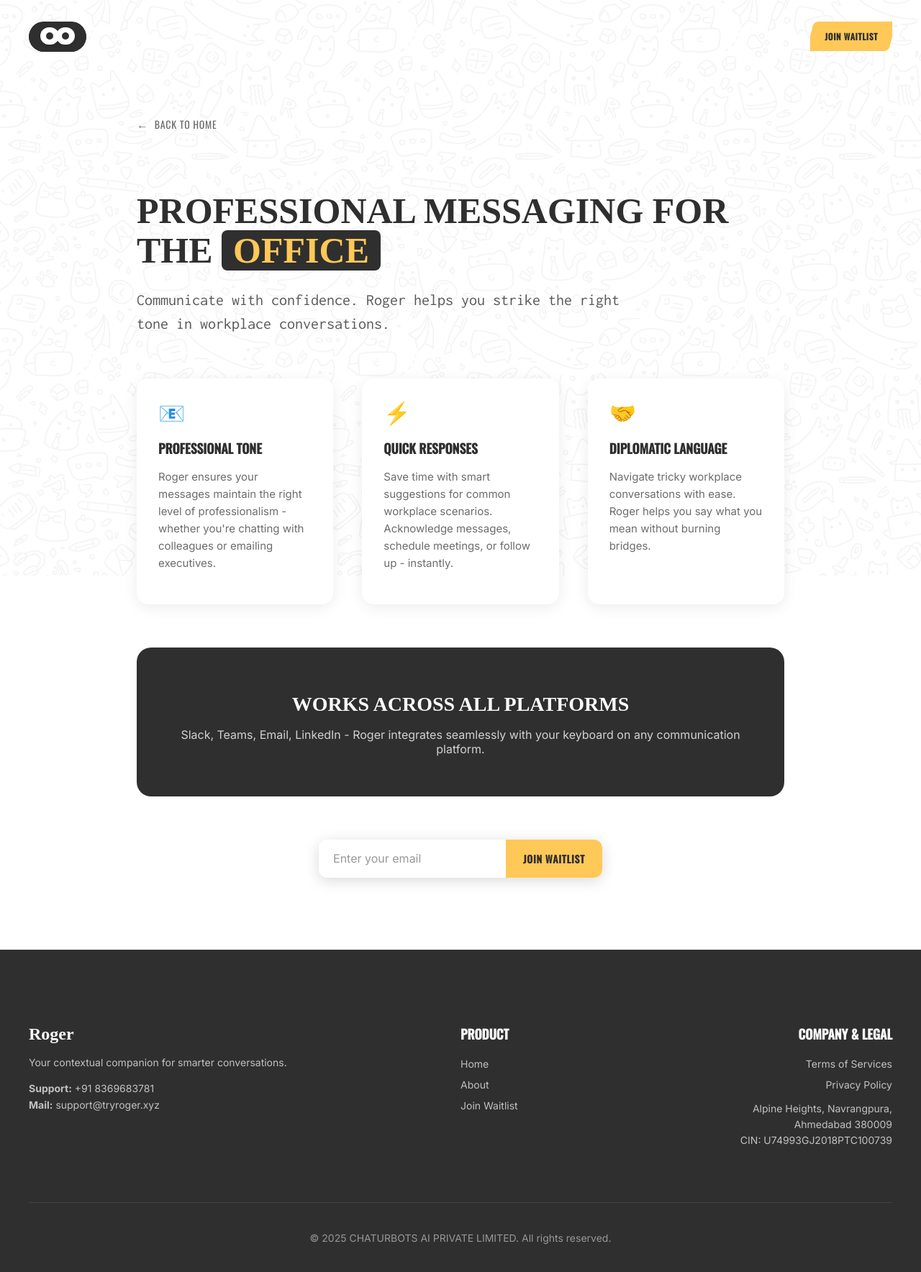
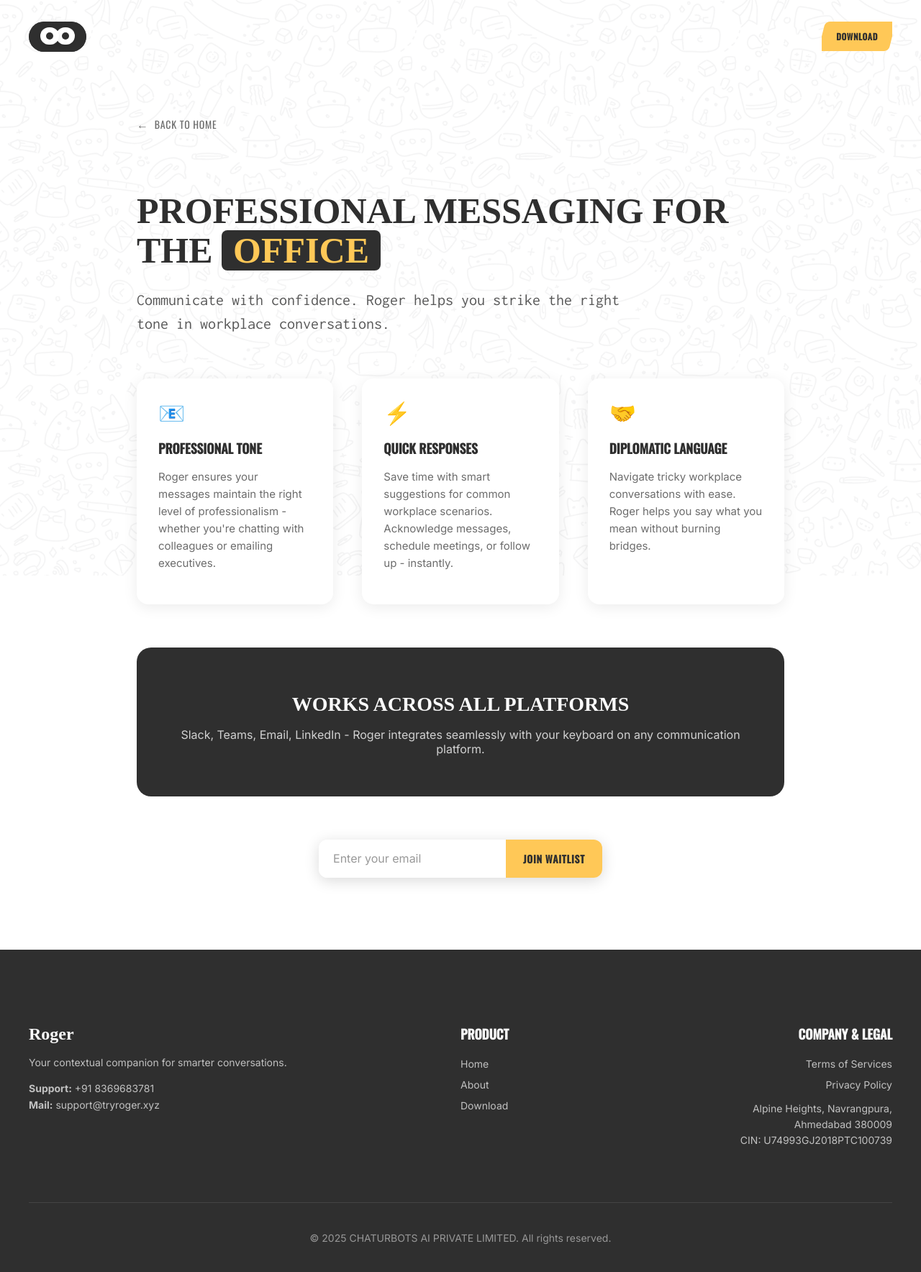
Before and after one commit to vaibhavgeek/tryroger.xyz, a React (Vite) app: page /usecases/office in a window 1280 px wide. Shown: the whole page at 72% size. Built offline with nearby package versions, Linux system fonts and the light colour scheme; a web font is replaced by a local one.

Commit message:
update the laucnched

```diff
--- a/src/App.jsx
+++ b/src/App.jsx
@@ -12,7 +12,7 @@
 import PrivacyPolicy from './pages/PrivacyPolicy';
 
 // Set to true when the app is launched and available for download
-const launched = false;
+const launched = true;
 
 function HomePage({ scrollProgress, launched }) {
   return (
--- a/src/components/CTAButton.jsx
+++ b/src/components/CTAButton.jsx
@@ -4,7 +4,7 @@
 import { DotLottieReact } from '@lottiefiles/dotlottie-react';
 
 function CTAButton({ theme = 'light', showCat = true, launched = false }) {
-  const iOSUrl = 'https://apps.apple.com/us/app/expo-go/id982107779';
+  const iOSUrl = 'https://apps.apple.com/app/roger-ai-keyboard-clutch/id6757948941';
   const [email, setEmail] = useState('');
   const [submitted, setSubmitted] = useState(false);
 
--- a/src/components/Footer.jsx
+++ b/src/components/Footer.jsx
@@ -19,7 +19,7 @@
             <ul>
               <li><a href="#home">Home</a></li>
               <li><a href="#about">About</a></li>
-              <li><a href="#waitlist">Join Waitlist</a></li>
+              <li><a href="#waitlist">Download</a></li>
             </ul>
           </div>
 
```
